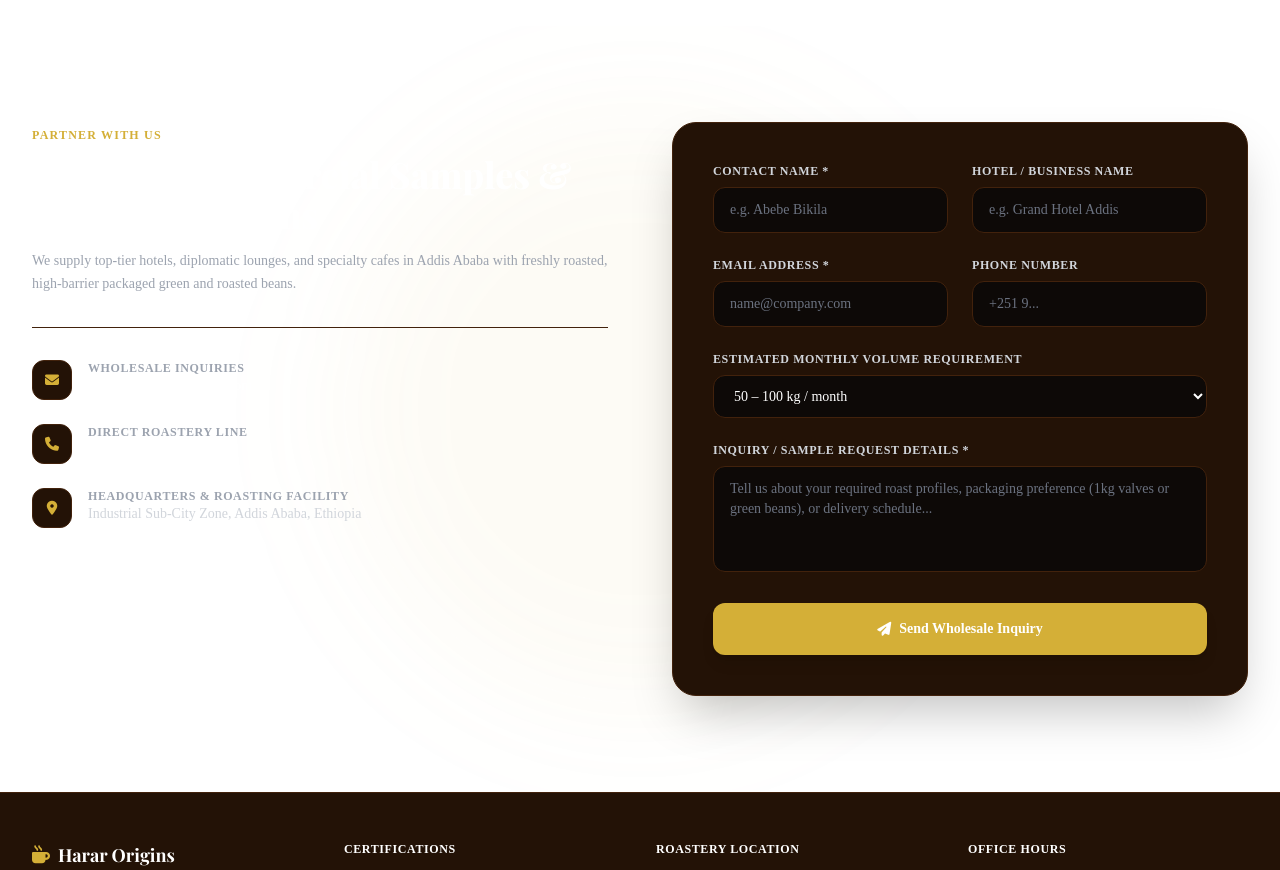
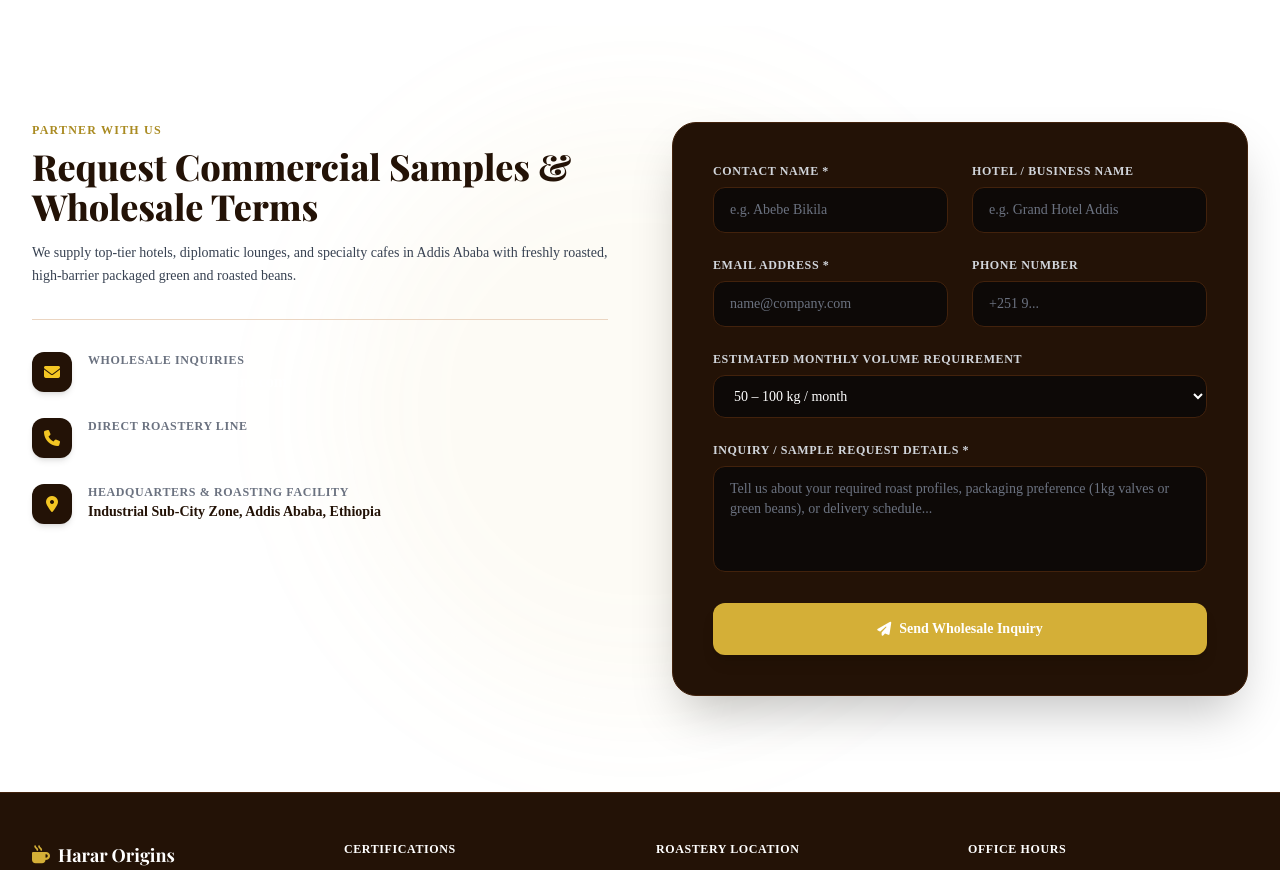
Before and after one commit to mirhu12/harar-origins-web, a Next.js app: page / in a window 1280 px wide. Shown: the part 4320-5190 px from the top of the page. Built offline with nearby package versions, Linux system fonts and the light colour scheme; a web font is replaced by a local one.

Commit message:
Fix text visibility and high-contrast styling for contact details column

```diff
--- a/components/ContactForm.tsx
+++ b/components/ContactForm.tsx
@@ -63,31 +63,38 @@ export default function ContactForm({ onSuccess }: ContactFormProps) {
       <div className="max-w-7xl mx-auto px-4 sm:px-6 lg:px-8 relative z-10">
         <div className="grid grid-cols-1 lg:grid-cols-2 gap-16 items-start">
 
-          {/* Left Column: Contact Details */}
-          <div className="space-y-8">
+          {/* Left Column: Contact Details & Info */}
+<div className="space-y-8 text-coffee-950">
   <div>
-              <span className="text-gold-500 font-bold text-xs uppercase tracking-widest">
+    <span className="text-gold-600 font-bold text-xs uppercase tracking-widest block mb-2">
       Partner With Us
     </span>
-              <h2 className="font-serif text-3xl sm:text-4xl font-extrabold text-white mt-2 leading-tight">
+
+    {/* Main Heading - Dark Coffee Color for High Contrast */}
+    <h2 className="font-serif text-3xl sm:text-4xl font-extrabold text-coffee-900 leading-tight">
       Request Commercial Samples & Wholesale Terms
     </h2>
-              <p className="text-gray-400 text-sm mt-4 leading-relaxed">
+
+    {/* Subtitle Paragraph - Dark Slate for Clear Visibility */}
+    <p className="text-gray-700 text-sm mt-4 leading-relaxed font-normal">
       We supply top-tier hotels, diplomatic lounges, and specialty cafes in Addis Ababa with freshly roasted, high-barrier packaged green and roasted beans.
     </p>
   </div>
 
-            <div className="space-y-6 text-sm border-t border-coffee-800 pt-8">
+  <div className="space-y-6 text-sm border-t border-coffee-200 pt-8">
     {/* Wholesale Inquiries */}
     <div className="flex items-start gap-4">
-                <div className="w-10 h-10 rounded-xl bg-coffee-900 border border-coffee-800 flex items-center justify-center text-gold-500 shrink-0">
-                  <i className="fa-solid fa-envelope" />
+      <div className="w-10 h-10 rounded-xl bg-coffee-900 text-gold-400 flex items-center justify-center shrink-0 shadow-md">
+        <i className="fa-solid fa-envelope text-base" />
       </div>
       <div>
-                  <div className="text-xs text-gray-400 uppercase tracking-wider font-semibold">
+        <div className="text-xs text-gray-500 uppercase tracking-wider font-bold">
           Wholesale Inquiries
         </div>
-                  <a href="mailto:wholesale@hararorigins.com" className="text-white font-medium hover:text-gold-400 transition">
+        <a
+          href="mailto:wholesale@hararorigins.com"
+          className="text-coffee-950 font-bold text-base hover:text-gold-600 transition block mt-0.5"
+        >
           wholesale@hararorigins.com
         </a>
       </div>
@@ -95,14 +102,17 @@ export default function ContactForm({ onSuccess }: ContactFormProps) {
 
     {/* Direct Roastery Line */}
     <div className="flex items-start gap-4">
-                <div className="w-10 h-10 rounded-xl bg-coffee-900 border border-coffee-800 flex items-center justify-center text-gold-500 shrink-0">
-                  <i className="fa-solid fa-phone" />
+      <div className="w-10 h-10 rounded-xl bg-coffee-900 text-gold-400 flex items-center justify-center shrink-0 shadow-md">
+        <i className="fa-solid fa-phone text-base" />
       </div>
       <div>
-                  <div className="text-xs text-gray-400 uppercase tracking-wider font-semibold">
+        <div className="text-xs text-gray-500 uppercase tracking-wider font-bold">
           Direct Roastery Line
         </div>
-                  <a href="tel:+251911000000" className="text-white font-medium hover:text-gold-400 transition">
+        <a
+          href="tel:+251911000000"
+          className="text-coffee-950 font-bold text-base hover:text-gold-600 transition block mt-0.5"
+        >
           +251 911 000 000
         </a>
       </div>
@@ -110,21 +120,20 @@ export default function ContactForm({ onSuccess }: ContactFormProps) {
 
     {/* Headquarters & Facility */}
     <div className="flex items-start gap-4">
-                <div className="w-10 h-10 rounded-xl bg-coffee-900 border border-coffee-800 flex items-center justify-center text-gold-500 shrink-0">
-                  <i className="fa-solid fa-location-dot" />
+      <div className="w-10 h-10 rounded-xl bg-coffee-900 text-gold-400 flex items-center justify-center shrink-0 shadow-md">
+        <i className="fa-solid fa-location-dot text-base" />
       </div>
       <div>
-                  <div className="text-xs text-gray-400 uppercase tracking-wider font-semibold">
+        <div className="text-xs text-gray-500 uppercase tracking-wider font-bold">
           Headquarters & Roasting Facility
         </div>
-                  <p className="text-gray-300">
+        <p className="text-coffee-900 font-semibold text-sm mt-0.5">
           Industrial Sub-City Zone, Addis Ababa, Ethiopia
         </p>
       </div>
     </div>
   </div>
 </div>
-
           {/* Right Column: Form */}
           <div className="bg-coffee-900 border border-coffee-800 rounded-3xl p-8 sm:p-10 shadow-2xl">
             <form onSubmit={handleSubmit} className="space-y-6">
```
Lines whose indentation alone changed are shown as unchanged.
